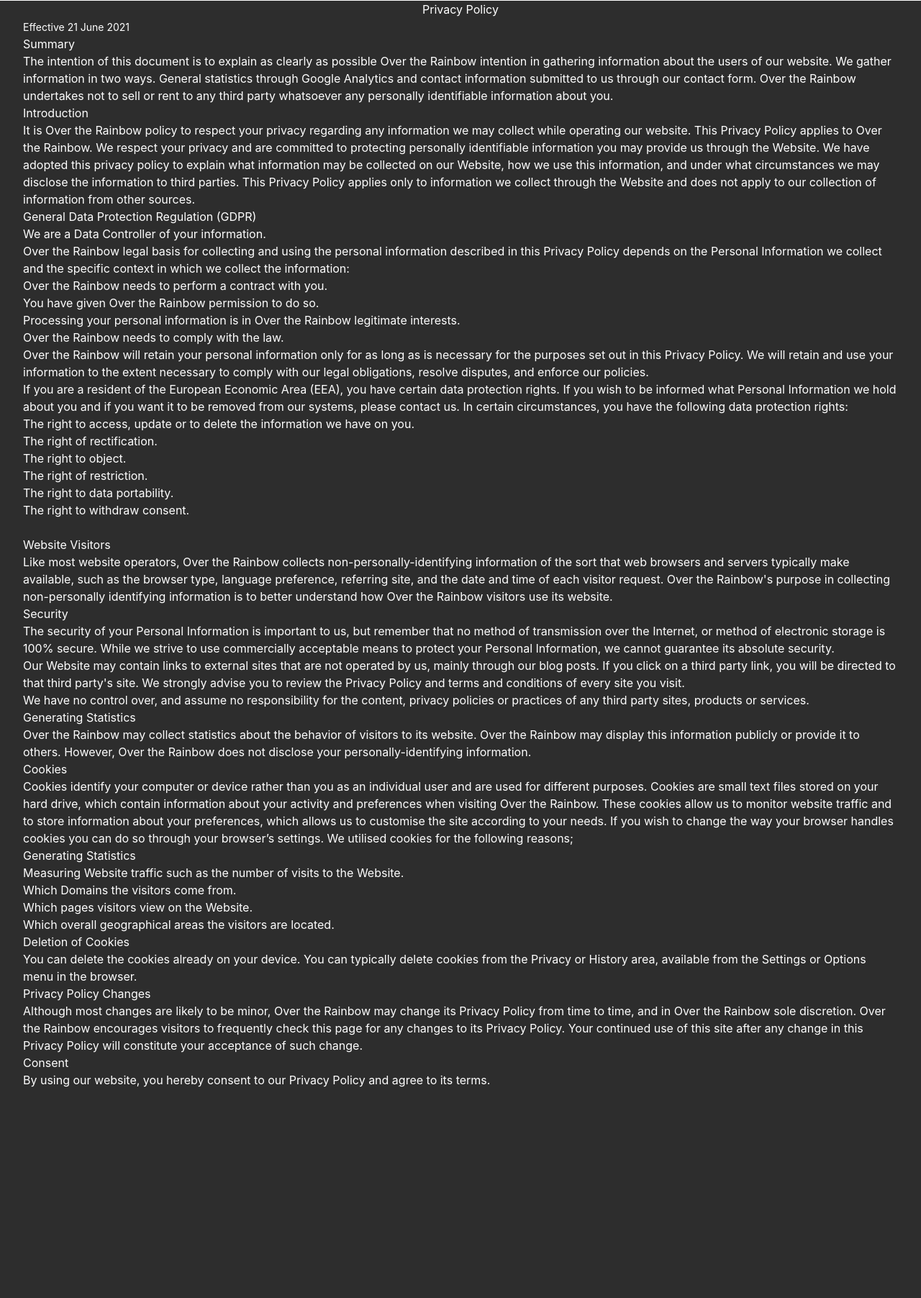
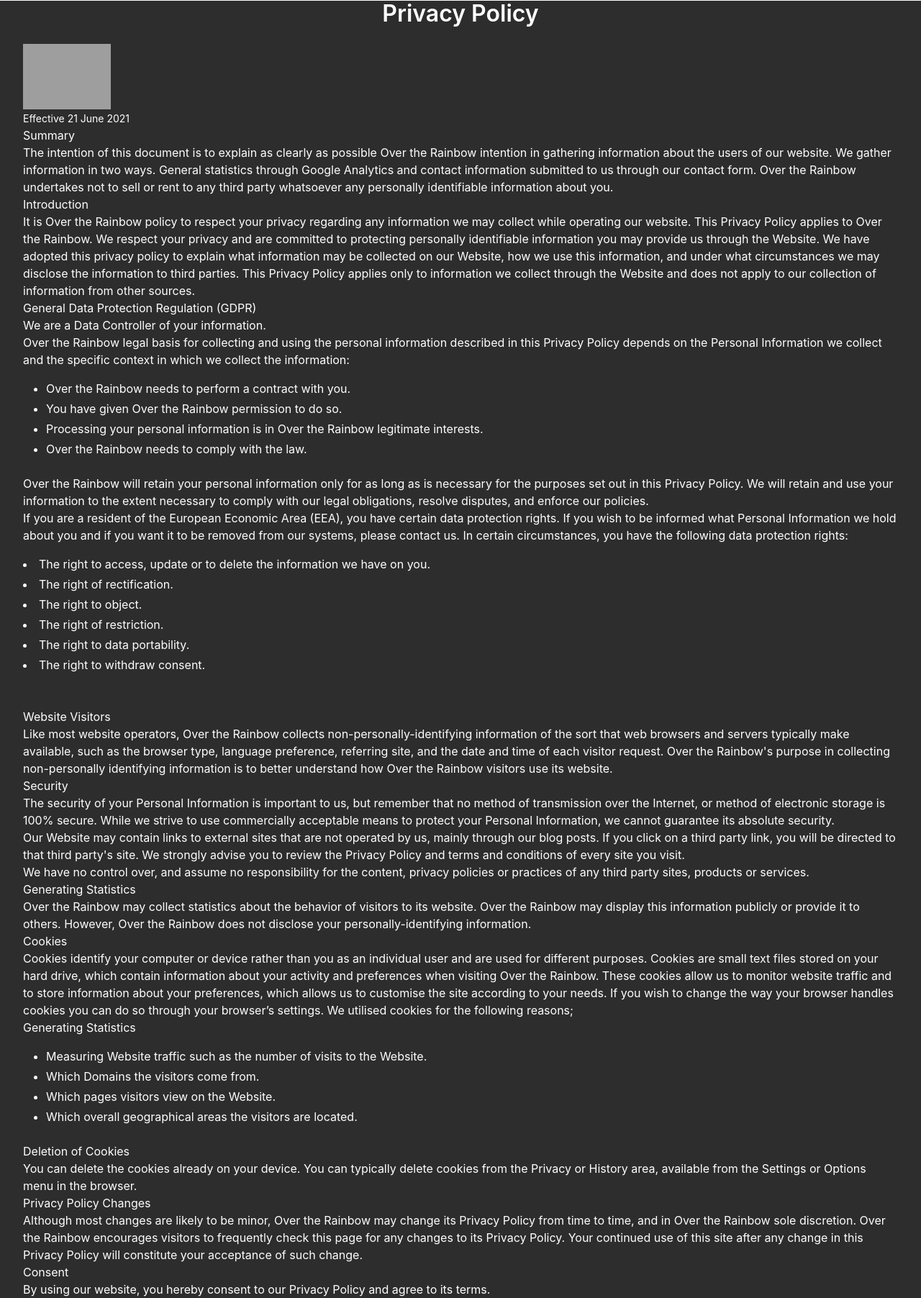
Before and after one commit to andrewdempsey2018/OvertheRainbow, a Flask app: page /privacy in a window 1280 px wide. Shown: the part 79-1883 px from the top of the page at 72% size. Before the commit the page ends 1590 px from the top, so only its background shows below. Run offline with Flask 2, Linux system fonts and the light colour scheme; grey boxes are pictures that could not be loaded.

Commit message:
updated content and css

```diff
--- a/static/css/style.css
+++ b/static/css/style.css
@@ -37,6 +37,9 @@ body {
     max-height: 5em;
 }
 
+.title {
+    color: var(--p1-light);
+}
 /* Landing Page */
 
 .full-height {
@@ -150,6 +153,14 @@ figure{
     display: inherit;
 }
 
+/* privacy policy page*/
+.pp-image {
+    height: auto;
+    width: 10%;
+}
+
+
+
 /* Media Queries */
 
 @media (min-width: 768px) {
--- a/templates/privacy-policy.html
+++ b/templates/privacy-policy.html
@@ -2,14 +2,13 @@
 
 {% block content %}
 <div class="container is-fluid">
-  <h1 class="has-text-centered">Privacy Policy</h1>
+  <h1 class="has-text-centered title">Privacy Policy</h1>
 
-  <!--below image doesn't load-->
-  <!-- <img src="https://images.pexels.com/photos/1212407/pexels-photo-1212407.jpeg?cs=srgb&dl=pexels-sharon-mccutcheon-1212407.jpg&fm=jpg" alt="rainbow paint"> -->
+  <img class="image pp-image" src="{{ url_for('static', filename='images/paint.jpg') }}" alt="rainbow paint">
 
   <small class="has-text-right">Effective 21 June 2021</small>
 
-  <h2>Summary</h2>
+  <h1>Summary</h1>
 
   <p>
       The intention of this document is to explain as clearly as possible Over the Rainbow intention in gathering information about the users of our website. We gather information in two ways. General statistics through Google Analytics and contact information submitted to us through our contact form. Over the Rainbow undertakes not to sell or rent to any third party whatsoever any personally identifiable information about you.
@@ -29,12 +28,15 @@
          <p>
              Over the Rainbow legal basis for collecting and using the personal information described in this Privacy Policy depends on the Personal Information we collect and the specific context in which we collect the information:
          </p>
-         <ul>
+         <div class="content">
+          <ul class="is-lower-roman">
             <li>Over the Rainbow needs to perform a contract with you.</li>
             <li>You have given Over the Rainbow permission to do so.</li>
             <li>Processing your personal information is in Over the Rainbow legitimate interests.</li>
             <li>Over the Rainbow needs to comply with the law.</li>
         </ul>
+         </div>
+
          <p>
               Over the Rainbow will retain your personal information only for as long as is necessary for the purposes set out in this Privacy Policy. We will retain and use your information to the extent necessary to comply with our legal obligations, resolve disputes, and enforce our policies.
          </p>
@@ -42,7 +44,9 @@
               If you are a resident of the European Economic Area (EEA), you have certain data protection rights. If you wish to be informed what Personal Information we hold about you and if you want it to be removed from our systems, please contact us.
               In certain circumstances, you have the following data protection rights:
            </p>
-          <ul>
+
+           <div class="content">
+            <ul class="is-lower-roman"></ul>
             <li>The right to access, update or to delete the information we have on you.</li>
             <li>The right of rectification.</li>
             <li>The right to object.</li>
@@ -50,6 +54,8 @@
             <li>The right to data portability.</li>
             <li>The right to withdraw consent.</li>
         </ul>
+           </div>
+
   <br>
       <h2>Website Visitors</h2>
           <p>
@@ -79,12 +85,15 @@
          <p>
            Generating Statistics
          </p>
-         <ul>
+         <div class="content">
+          <ul class="is-lower-roman">
             <li>Measuring Website traffic such as the number of visits to the Website.</li>
             <li>Which Domains the visitors come from.</li>
             <li>Which pages visitors view on the Website.</li>
             <li>Which overall geographical areas the visitors are located.</li>
         </ul>
+         </div>
+
          <p>
            Deletion of Cookies
          </p>
```
Also changed, not shown: static/image/fingerprint.png (deleted), static/image/megabeedrill.png (deleted), static/image/playdough.jpg (deleted), static/image/zacian.png (deleted), static/image/zamazenta.png (deleted), static/images/rayquaza.png (renamed from static/image/rayquaza.png), 7 other files. Lines whose indentation alone changed are shown as unchanged.
